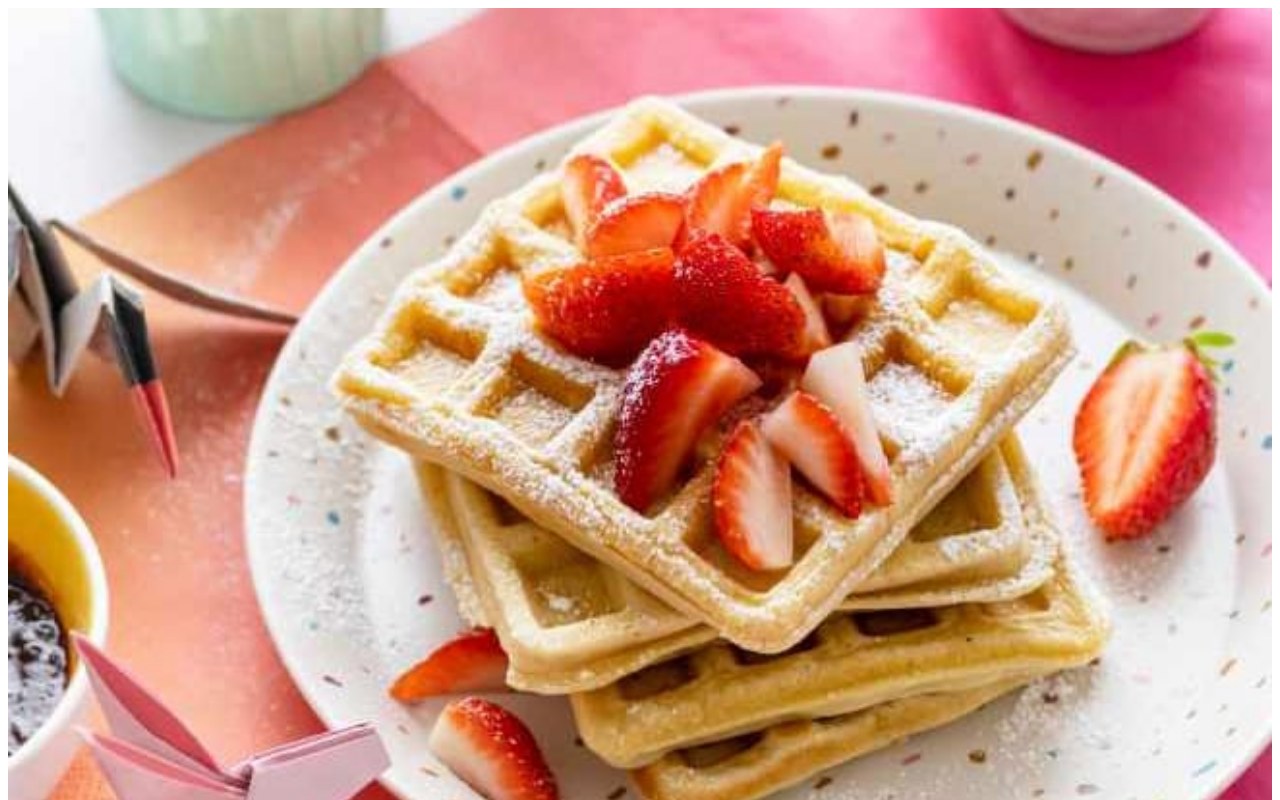
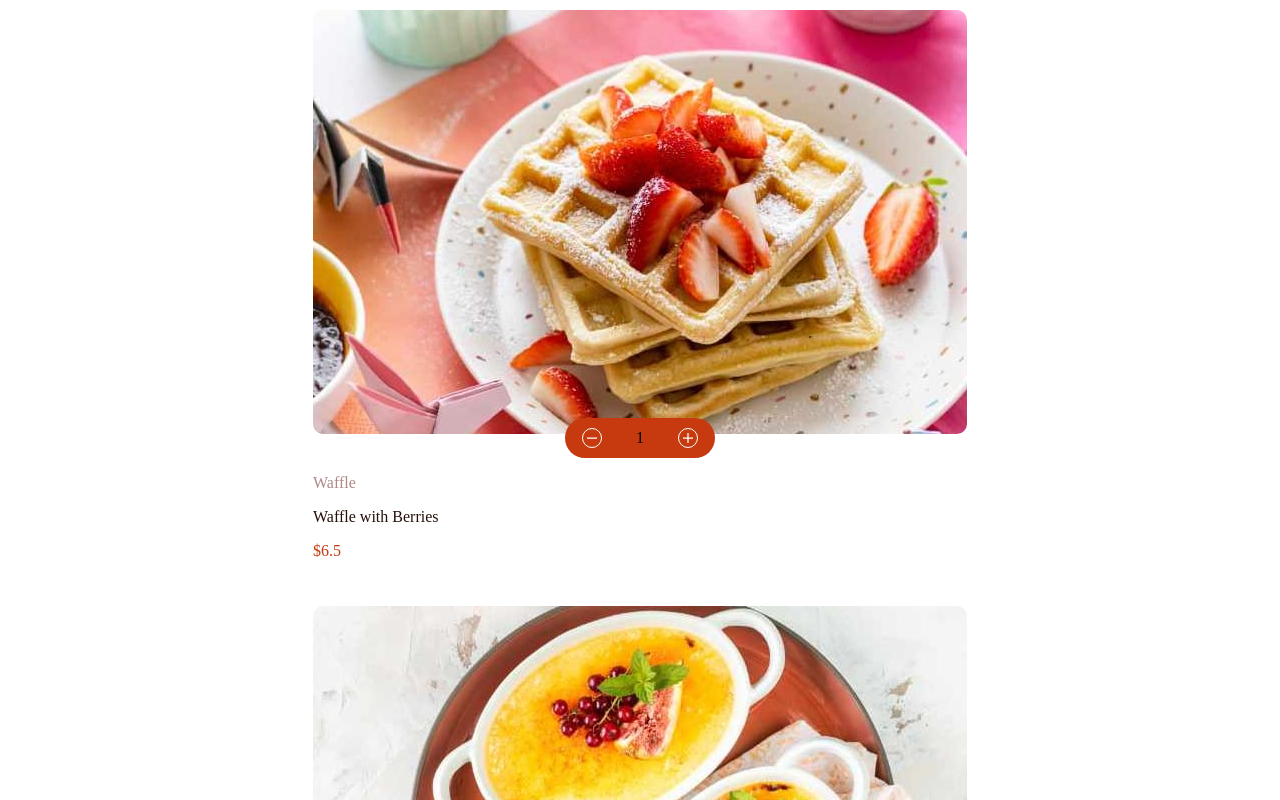
Before and after one commit to mammanyacham/product-list-app, a React (Vite) app in the folder vite-project/: page / in a window 1280 px wide. Shown: the top 800 px of the page. Built offline with nearby package versions, Linux system fonts and the light colour scheme.

Commit message:
center add-to-cart-btn

```diff
--- a/vite-project/src/components/App.jsx
+++ b/vite-project/src/components/App.jsx
@@ -19,8 +19,11 @@ export default function App() {
 
 
     return (
-        <section className="products-section">
-           {productInfo}
-        </section>
+        <div className="container">
+            <section className="products-section">
+                 {productInfo}
+            </section>
+        </div>
+
     )
 }
--- a/vite-project/src/components/Products.jsx
+++ b/vite-project/src/components/Products.jsx
@@ -3,19 +3,24 @@ export default function Product(props) {
 console.log(props.image)
 
     return(
-       <div className="product">
-            <div className="img-div">
-                <img src={props.image} alt={props.name}/>
-                <div className="increament-btn-div">
-                    <button></button>
-                    <button></button>
+       <div className="product-div">
+            <div className="product-img-div">
+                <img src={props.image} alt={props.name} className="product-img"/>
+                <div className="increment-btn-div">
+                    <button className="add-to-cart-btn">
+                        <img src="src/assets/images/icon-decrement-quantity.svg"/>
+                    </button>
+                    <span>1</span>
+                    <button className="add-to-cart-btn">
+                        <img src="src/assets/images/icon-increment-quantity.svg"/>
+                    </button>
                 </div>
             </div>
 
             <div className="product-info-div">
-                <p>{props.category}</p>
-                <p>{props.name}</p>
-                <p>${props.price}</p>
+                <p className="product-category">{props.category}</p>
+                <p className="product-name">{props.name}</p>
+                <p className="product-price">${props.price}</p>
             </div>
        </div>
     )
--- a/vite-project/src/index.css
+++ b/vite-project/src/index.css
@@ -1,8 +1,78 @@
+body{
+    margin: 10px;
+}
+
 p{
     color: red;
 }
 
-img{
+.container{
+    display: flex;
+    flex-direction: column;
+    justify-content: center;
+    align-items: center;
+}
+
+.products-section{
+    display: flex;
+    flex-direction: column;
+    justify-content: center;
+    align-items: center;
+    width: 80%;
+    gap: 30px;
+}
+
+.product-div{
+    display: grid;
+    grid-template-columns: 1fr;
+    gap: 20px;
+}
+
+.product-img-div{
+    position: relative;
+}
+
+.product-img{
     width: 100%;
     height: auto;
+    border-radius: 10px;
 }
+
+.product-category{
+    color: hsl(7, 20%, 60%);
+}
+
+.product-name{
+    color: hsl(14, 65%, 9%);
+}
+
+.product-price{
+    color: hsl(14, 86%, 42%);
+}
+
+.increment-btn-div{
+    justify-content: space-around;
+    align-items: center;
+    display: flex;
+    background-color: hsl(14, 86%, 42%);
+    border-radius: 25px;
+    position: absolute;
+    left: 50%;
+    bottom: -20px;
+    transform: translateX(-50%);
+    width: 150px;
+    height: 40px;
+}
+
+.add-to-cart-btn{
+    border: none;
+    display: flex;
+    justify-content: center;
+    align-items: center;
+    contain: content;
+    width: 20px;
+    height: 20px;
+    border-radius: 50%;
+    border: 1.5px solid white;
+    background-color: transparent;
+}
```
